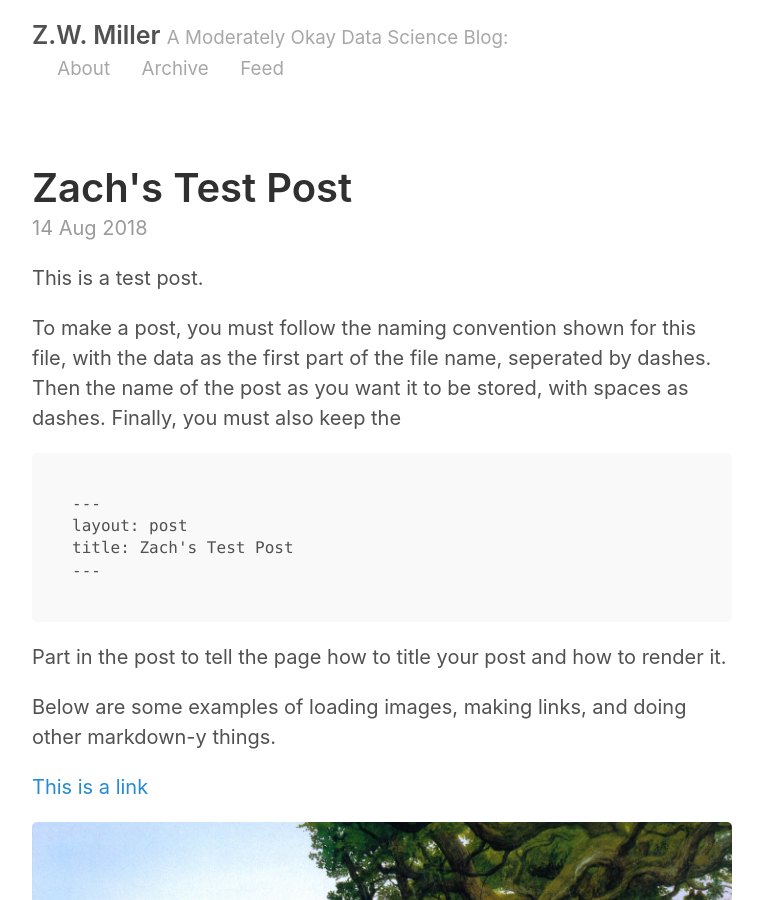
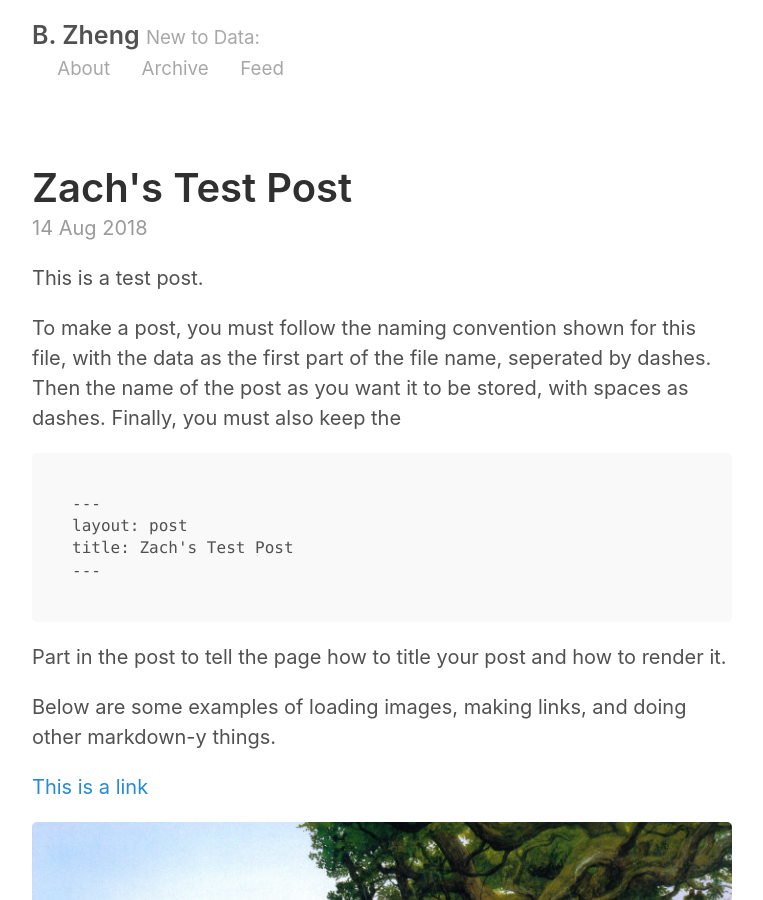
Before and after one commit to BennyZ3/BennyZ3.github.io, a Jekyll site: the page built from index.html, in a window 1280 px wide and 900 px high. Shown: the whole window, without its empty margins (258-1021 px from the left). Built offline with Jekyll 4.4.1, drawn with Linux system fonts in a browser that asks for light colours; the list of posts is cut into pages by our own code.

Commit message:
Add files via upload

```diff
--- a/_config.yml
+++ b/_config.yml
@@ -2,9 +2,9 @@
 permalink:           pretty
 
 # Setup
-title:               Z.W. Miller
-tagline:             A Moderately Okay Data Science Blog
-url:                 http://zwmiller.github.io
+title:               B. Zheng
+tagline:             New to Data
+url:                 http://BennyZ3.github.io
 paginate:            2
 baseurl:             ""
 
```
